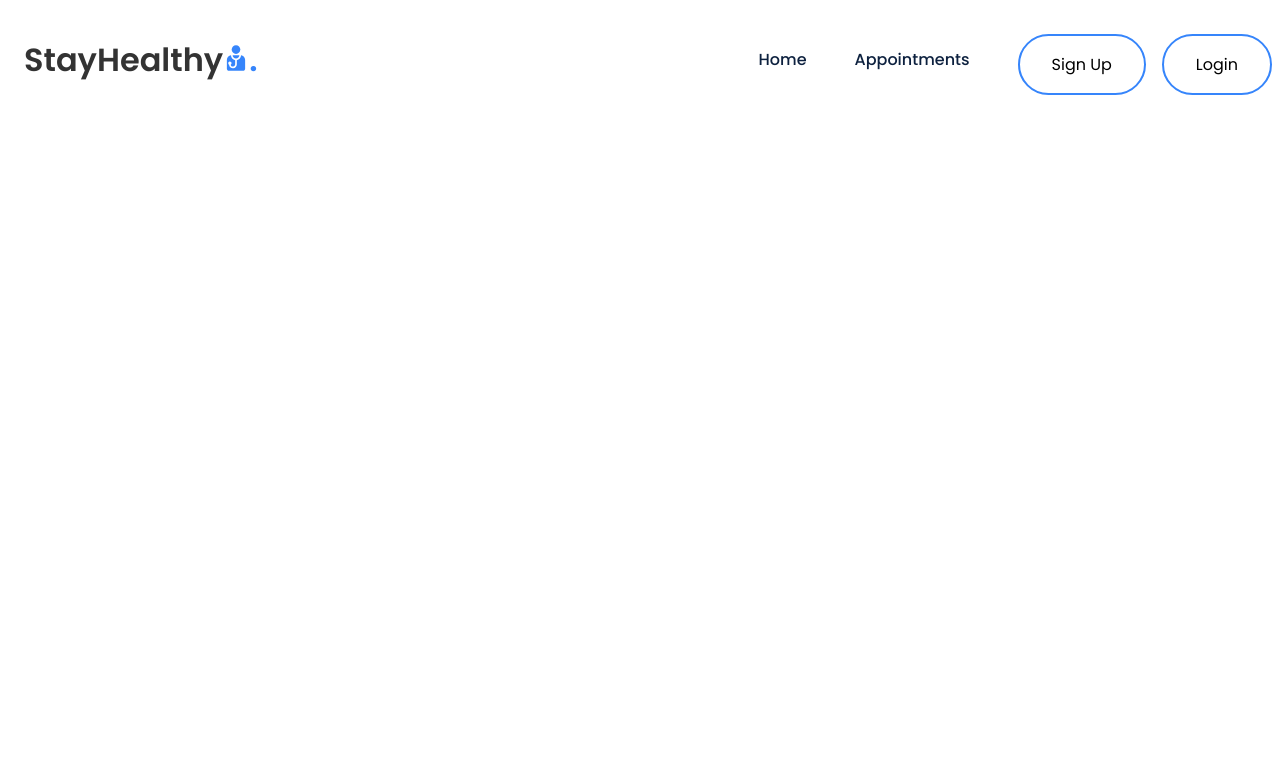
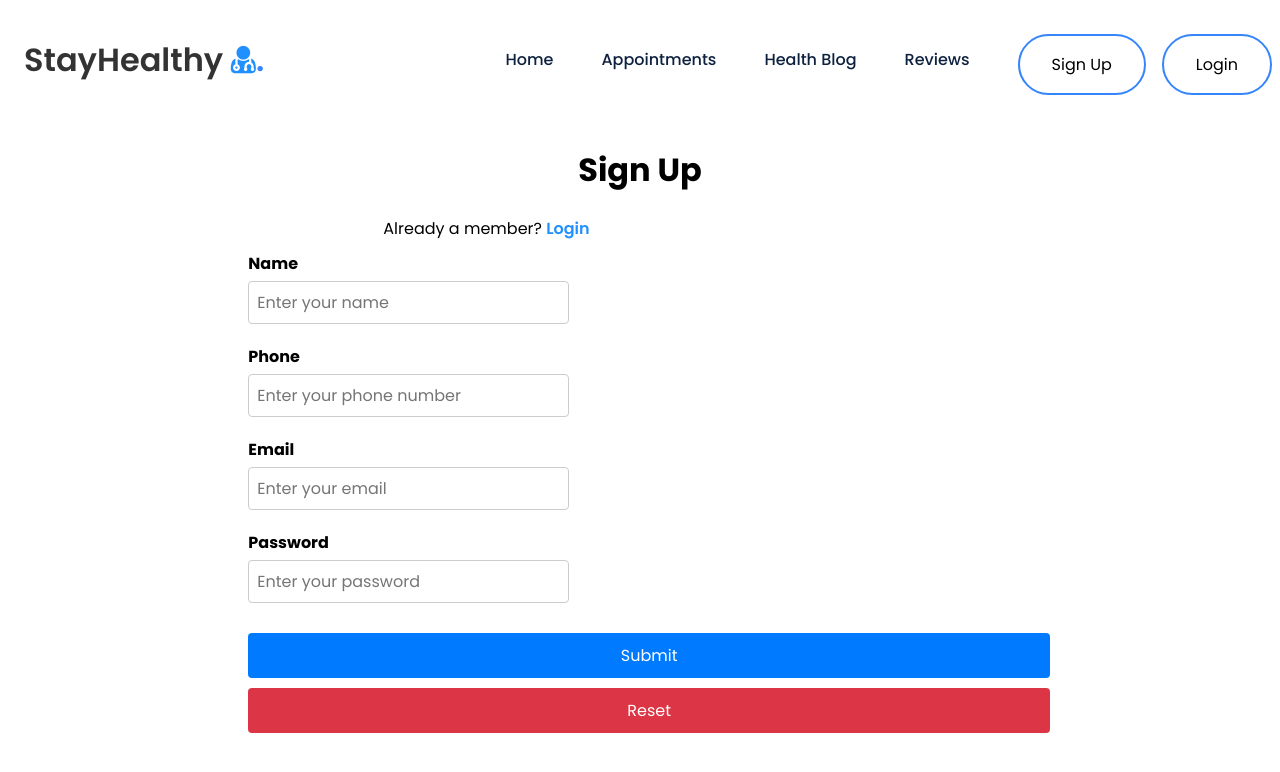
Before and after one commit to shahidullahmc/react-med_appt, a React (Create React App) app: page /Sign_Up in a window 1280 px wide. Shown: the top 772 px of the page. Built offline with nearby package versions, Linux system fonts and the light colour scheme.

Commit message:
dynamic transsit

```diff
--- a/src/App.js
+++ b/src/App.js
@@ -19,8 +19,8 @@
           <Navbar/>
               <Routes>
                 <Route path="/" element={<Landing_Page/>}/>
-                <Route path="/signup" element={<Sign_Up />}/>
-                <Route path="/login" element={<Login/>}/>
+                <Route path="/Sign_Up" element={<Sign_Up />}/>
+                <Route path="/Login" element={<Login/>}/>
               </Routes>
 
         </BrowserRouter>
--- a/src/Components/Login/Login.js
+++ b/src/Components/Login/Login.js
@@ -16,7 +16,7 @@
                 <div className="login-text">
                     Are you a new member?
                     <span>
-                        <Link to="/signup" style={{ color: '#2190FF' }}> Sign Up Here</Link>
+                        <Link to="/Sign_Up" style={{ color: '#2190FF' }}> Sign Up Here</Link>
                     </span>
                 </div>
                 <br />
--- a/src/Components/Navbar/Navbar.js
+++ b/src/Components/Navbar/Navbar.js
@@ -1,42 +1,95 @@
-import React from "react";
+import React, { useEffect, useState } from "react";
 import { Link } from "react-router-dom";
-import './Navbar.css';
+import "./Navbar.css";
 
 const Navbar = () => {
-    const handleClick = () => {
-        // Define your click handler logic here
-    };
+  const [click, setClick] = useState(false);
+  const [isLoggedIn, setIsLoggedIn] = useState(false);
+  const [username, setUsername] = useState("");
+  const [email, setEmail] = useState("");
+  const [showDropdown, setShowDropdown] = useState(false);
+
+  const handleClick = () => setClick(!click);
+
+  const handleLogout = () => {
+    sessionStorage.removeItem("auth-token");
+    sessionStorage.removeItem("name");
+    sessionStorage.removeItem("email");
+    sessionStorage.removeItem("phone");
+    localStorage.removeItem("doctorData");
+    setIsLoggedIn(false);
+    setUsername("");
+    for (let i = 0; i < localStorage.length; i++) {
+      const key = localStorage.key(i);
+      if (key.startsWith("reviewFormData_")) {
+        localStorage.removeItem(key);
+      }
+    }
+    setEmail('');
+    window.location.reload();
+  }
+
+  useEffect(() => {
+    const storedEmail = sessionStorage.getItem("email");
+
+    if (storedEmail) {
+      setIsLoggedIn(true);
+      setUsername(storedEmail.split('@')[0]);
+      setEmail(storedEmail);
+    }
+  }, []);
 
   return (
-        <div>
     <nav>
       <div className="nav__logo">
         <Link to="/">
-                        StayHealthy
-                        <svg xmlns="http://www.w3.org/2000/svg" height="26" width="26" viewBox="0 0 1000 1000" style={{ fill:'#3685fb' }}>
-                            <title>Doctor With Stethoscope SVG icon</title>
-                            <g>
-                                <g>
-                                    <path d="M499.8,10c91.7,0,166,74.3,166,166c0,91.7-74.3,166-166,166c-91.7,0-166-74.3-166-166C333.8,84.3,408.1,10,499.8,10z"></path>
-                                    <path d="M499.8,522.8c71.2,0,129.1-58.7,129.1-129.1H370.6C370.6,464.1,428.6,522.8,499.8,522.8z"></path>
-                                    <path d="M693.2,395c-0.7,94.9-70.3,173.7-160.8,188.9v155.9c0,80.3-60.7,150.8-140.8,155.3c-83,4.7-152.7-58.9-157.6-139.7c-22-12.8-35.6-38.5-30.3-66.7c4.7-25.1,25.5-45.6,50.8-49.9c39.7-6.7,74.1,23.7,74.1,62.1c0,23-12.3,43-30.7,54.1c4.7,45.4,45.1,80.4,92.6,76c44.6-4,77.2-44.4,77.2-89.2v-158c-90.5-15.2-160.1-94-160.8-188.9c-89.4,11.5-158.2,87.9-158.2,180.5V910c0,44.2,35.8,80,80,80h542.6c44.2,0,80.1-35.8,80.1-80V575.5C851.4,483,782.6,406.6,693.2,395z"></path>
-                                </g>
-                            </g>
-                        </svg>
+          StayHealthy <i style={{ color: '#2190FF' }} className="fa fa-user-md"></i>
         </Link>
         <span>.</span>
       </div>
       <div className="nav__icon" onClick={handleClick}>
-                    <i className="fa fa-times fa fa-bars"></i>
+        <i className={click ? "fa fa-times" : "fa fa-bars"}></i>
       </div>
-                <ul className="nav__links active">
-                    <li className="link"><Link to="/">Home</Link></li>
-                    <li className="link"><Link to="#">Appointments</Link></li>
-                    <li className="link"><Link to="/signup"><button className="btn1">Sign Up</button></Link></li>
-                    <li className="link"><Link to="/login"><button className="btn1">Login</button></Link></li>
+      <ul className={click ? 'nav__links active' : 'nav__links'}>
+        <li className="link">
+          <Link to="/">Home</Link>
+        </li>
+        <li className="link">
+          <Link to="/search/doctors">Appointments</Link>
+        </li>
+        <li className="link">
+          <Link to="/healthblog">Health Blog</Link>
+        </li>
+        <li className="link">
+          <Link to="/reviews">Reviews</Link>
+        </li>
+        {isLoggedIn ? (
+          <>
+            <li className="link">
+              <span className="username">Welcome, {username}</span>
+            </li>
+            <li className="link">
+              <button className="btn2" onClick={handleLogout}>
+                Logout
+              </button>
+            </li>
+          </>
+        ) : (
+          <>
+            <li className="link">
+              <Link to="/Sign_Up">
+                <button className="btn1">Sign Up</button>
+              </Link>
+            </li>
+            <li className="link">
+              <Link to="/Login">
+                <button className="btn1">Login</button>
+              </Link>
+            </li>
+          </>
+        )}
       </ul>
     </nav>
-        </div>
   );
 };
 
--- a/src/Components/Sign_Up/Sign_Up.js
+++ b/src/Components/Sign_Up/Sign_Up.js
@@ -1,10 +1,63 @@
-import React from "react";
-import { Link } from "react-router-dom";
+import React, { useState } from 'react';
 import './Sign_Up.css';
+import { Link, useNavigate } from 'react-router-dom';
+import { API_URL } from '../../config';
 
-const Sign_Up = () => {
-    const handleClick = () => {
-        // Define your click handler logic here
+const Sign_up = () => {
+  const [name, setName] = useState('');
+  const [email, setEmail] = useState('');
+  const [phone, setPhone] = useState('');
+  const [password, setPassword] = useState('');
+  const [showerr, setShowerr] = useState('');
+  const [passwordLengthError, setPasswordLengthError] = useState(false);
+  const navigate = useNavigate();
+
+  const register = async (e) => {
+    e.preventDefault();
+
+    if (password.length < 8) {
+      setPasswordLengthError(true);
+      return;
+    }
+
+    try {
+      const response = await fetch(`${API_URL}/api/auth/register`, {
+        method: 'POST',
+        headers: {
+          'Content-Type': 'application/json',
+        },
+        body: JSON.stringify({
+          name: name,
+          email: email,
+          password: password,
+          phone: phone,
+        }),
+      });
+
+      const json = await response.json();
+
+      if (json.authtoken) {
+        sessionStorage.setItem('auth-token', json.authtoken);
+        sessionStorage.setItem('name', name);
+        sessionStorage.setItem('phone', phone);
+        sessionStorage.setItem('email', email);
+
+        // Redirect to home page
+        navigate('/');
+        window.location.reload();
+      } else {
+        if (json.errors) {
+          for (const error of json.errors) {
+            setShowerr(error.msg);
+          }
+        } else {
+          setShowerr(json.error || 'Registration failed');
+        }
+      }
+    } catch (error) {
+      console.error('Network error:', error);
+      setShowerr('Network error. Please try again.');
+    }
   };
 
   return (
@@ -14,31 +67,30 @@
           <h1>Sign Up</h1>
         </div>
         <div className="signup-text1" style={{ textAlign: 'left' }}>
-                    Already a member? <span><Link to="/login" style={{ color: '#2190FF' }}> Login</Link></span>
+          Already a member? <span><Link to="/Login" style={{ color: '#2190FF' }}> Login</Link></span>
         </div>
         <div className="signup-form">
-                    <form>
+          <form method="POST" onSubmit={register}>
             <div className="form-group">
               <label htmlFor="name">Name</label>
-                            <input type="text" name="name" id="name" required className="form-control" placeholder="Enter your name" aria-describedby="helpId" />
+              <input value={name} type="text" onChange={(e) => setName(e.target.value)} name="name" id="name" className="form-control" placeholder="Enter your name" />
             </div>
-
             <div className="form-group">
               <label htmlFor="phone">Phone</label>
-                            <input type="tel" name="phone" id="phone" required pattern="[0-9]{10}" className="form-control" placeholder="Enter your phone number" aria-describedby="helpId" />
-                            <small id="helpId" className="text-muted">Please enter a 10-digit phone number.</small>
+              <input value={phone} onChange={(e) => setPhone(e.target.value)} type="tel" name="phone" id="phone" className="form-control" placeholder="Enter your phone number" />
             </div>
-
             <div className="form-group">
               <label htmlFor="email">Email</label>
-                            <input type="email" name="email" id="email" required className="form-control" placeholder="Enter your email" aria-describedby="helpId" />
+              <input value={email} onChange={(e) => setEmail(e.target.value)} type="email" name="email" id="email" className="form-control" placeholder="Enter your email" />
+              {showerr && <div className="err" style={{ color: 'red' }}>{showerr}</div>}
             </div>
-
             <div className="form-group">
               <label htmlFor="password">Password</label>
-                            <input name="password" id="password" required className="form-control" placeholder="Enter your password" aria-describedby="helpId" />
+              <input value={password} onChange={(e) => setPassword(e.target.value)} type='password' name="password" id="password" className="form-control" placeholder="Enter your password" />
+              {passwordLengthError && password.length < 8 && (
+                <div className="err" style={{ color: 'red' }}>Password length must be 8 or more</div>
+              )}
             </div>
-
             <div className="btn-group">
               <button type="submit" className="btn btn-primary mb-2 mr-1 waves-effect waves-light">Submit</button>
               <button type="reset" className="btn btn-danger mb-2 waves-effect waves-light">Reset</button>
@@ -48,6 +100,6 @@
       </div>
     </div>
   );
-};
+}
 
-export default Sign_Up;
+export default Sign_up;
--- a/src/config.js
+++ b/src/config.js
@@ -1,4 +1,4 @@
-export const API_URL = window.location.hostname === "localhost" ? "<add your theia server side url>" : "add your theia server side url";
+export const API_URL = window.location.hostname === "localhost" ? "https://u9999911-3000.theiadockernext-0-labs-prod-theiak8s-4-tor01.proxy.cognitiveclass.ai/" : "https://u9999911-3000.theiadockernext-0-labs-prod-theiak8s-4-tor01.proxy.cognitiveclass.ai/";
 console.log(
     "API_URL :",
     API_URL
```
Lines whose indentation alone changed are shown as unchanged.
